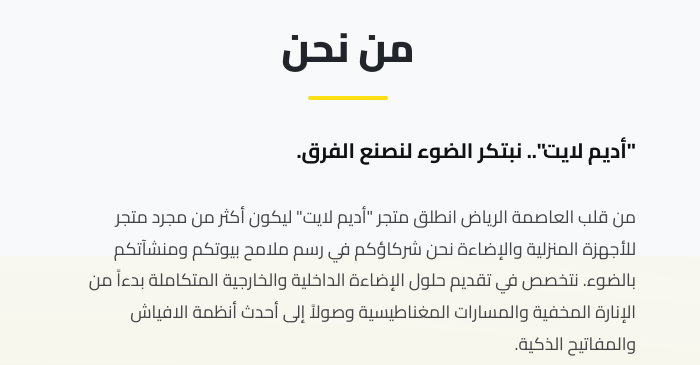
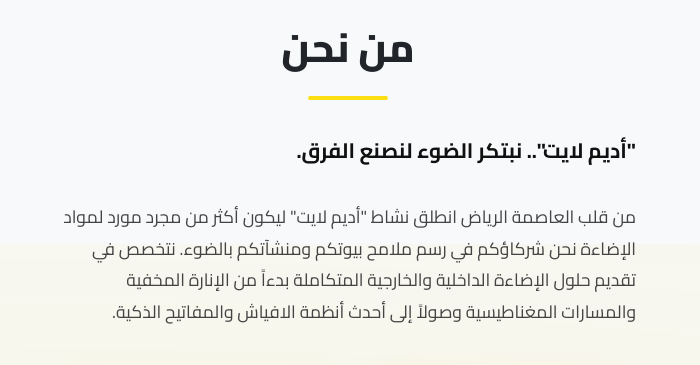
Before and after one commit to Ra-7-eem/adeem-light, a plain HTML site: page index.html in a window 1280 px wide. Shown: the part 880-1245 px from the top of the page, 580-1280 px from the left. Drawn offline with Linux system fonts and the light colour scheme.

Commit message:
Update index.html

```diff
--- a/index.html
+++ b/index.html
@@ -76,7 +76,7 @@
                     </div>
                     <p class="about-desc text-right text-dark" style="line-height: 1.8;">
                         <strong>"أديم لايت".. نبتكر الضوء لنصنع الفرق.</strong><br><br>
-                        من قلب العاصمة الرياض انطلق متجر "أديم لايت" ليكون أكثر من مجرد متجر للأجهزة المنزلية والإضاءة
+                        من قلب العاصمة الرياض انطلق نشاط "أديم لايت" ليكون أكثر من مجرد مورد لمواد الإضاءة
                         نحن
                         شركاؤكم في رسم ملامح بيوتكم ومنشآتكم بالضوء. نتخصص في تقديم حلول الإضاءة الداخلية والخارجية
                         المتكاملة بدءاً من الإنارة المخفية والمسارات المغناطيسية وصولاً إلى أحدث أنظمة الافياش والمفاتيح
```
